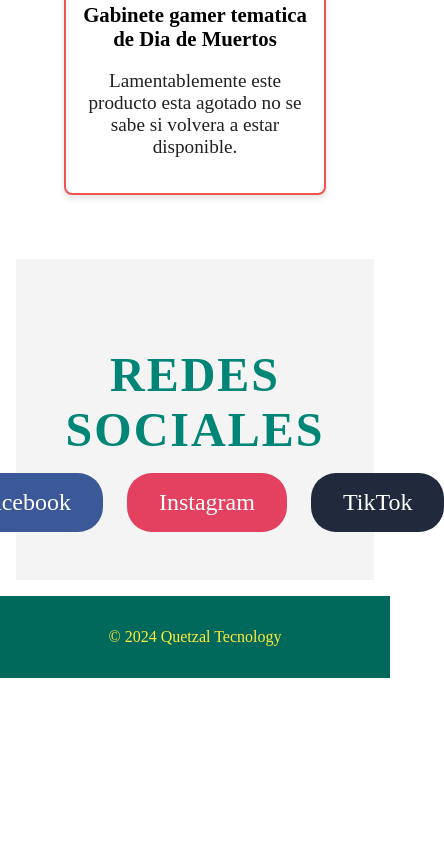
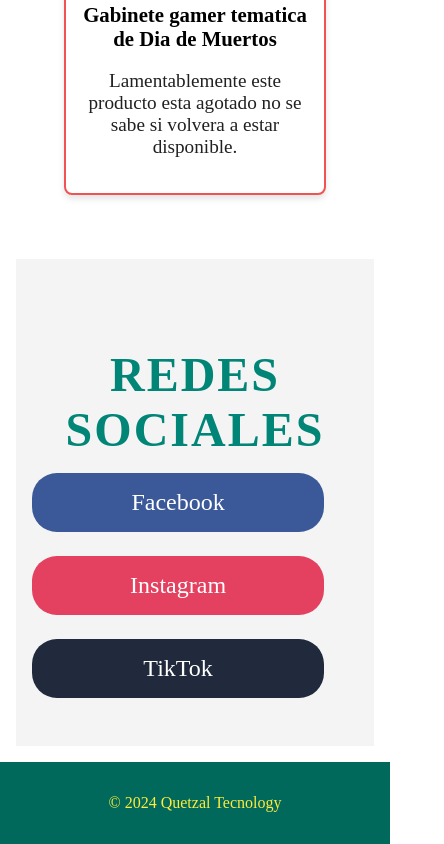
Before and after one commit to josh2468/Quetzal-Tecnology, a plain HTML site: page index.html in a window 390 px wide. Shown: the part 3994-4838 px from the top of the page, 444 px wide, since content can reach past the window. Before the commit the page ends 4672 px from the top, so only its background shows below. Drawn offline with Linux system fonts and the light colour scheme.

Commit message:
Update index.html

```diff
--- a/index.html
+++ b/index.html
@@ -152,11 +152,26 @@
                 margin-bottom: 0.5rem; /* Añade un poco de espacio abajo del input */
             }
             button {
-                width: 10   %; /* Hace que el botón de búsqueda ocupe todo el ancho */
+                width: 20%; /* Hace que el botón de búsqueda ocupe todo el ancho */
             }
             nav ul {
                 flex-direction: column; /* Cambia los enlaces a una columna */
                 gap: 0.5rem; /* Reduce el espacio entre los enlaces */
+            }
+            #Redes {
+                padding: 2rem 0.5rem; /* Reduce el padding para pantallas pequeñas */
+            }
+
+            .redes-container {
+                flex-direction: column; /* Cambia los iconos a una columna */
+                gap: 1rem; /* Reduce el espacio entre los iconos */
+            }
+
+            .redes-icono {
+                font-size: 1.2rem; /* Reduce el tamaño del texto en los iconos */
+                padding: 0.8rem 1.5rem; /* Ajusta el tamaño del padding */
+                width: 70%; /* Hace que cada icono ocupe todo el ancho del contenedor */
+                text-align: center; /* Asegura que el texto dentro esté centrado */
             }
         }
         section {
```
